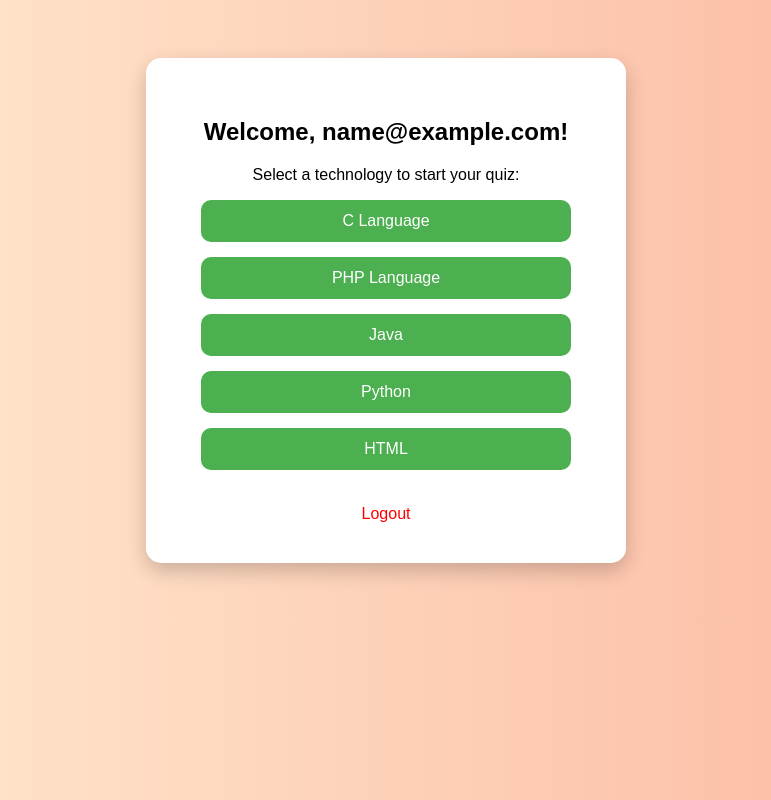
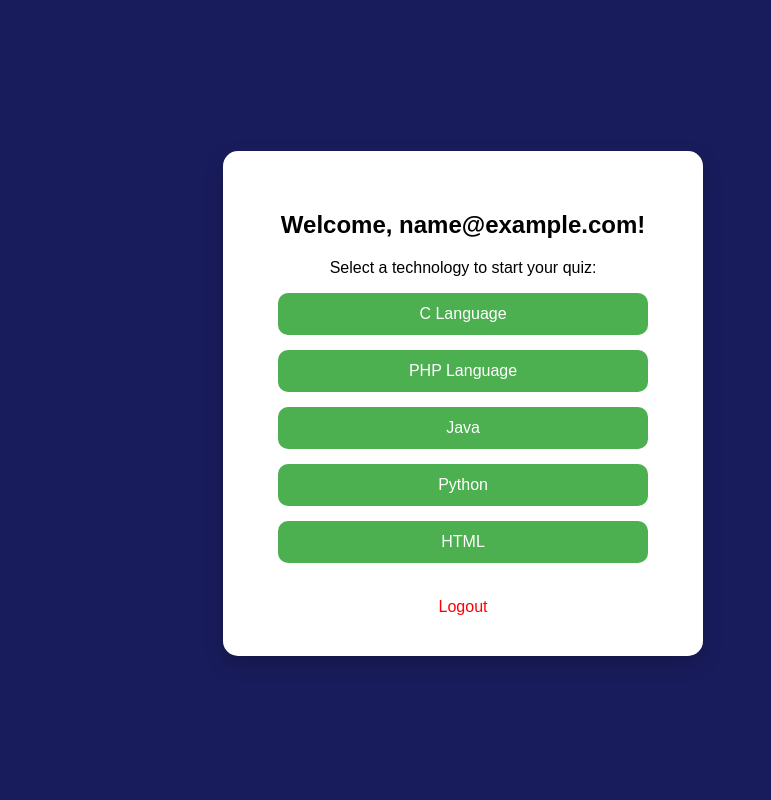
Before and after one commit to ritesh7860/Personal_Quiz, a PHP site: page /language_Selection.php in a window 1280 px wide. Shown: the whole page, without its empty margins (254-1025 px from the left). Run offline with PHP 8.4, Linux system fonts and the light colour scheme; the visitor is signed in with stand-in values (Sample User, id 1).

Commit message:
minor changes

```diff
--- a/insert.php
+++ b/insert.php
@@ -101,8 +101,8 @@ if (isset($_POST['s1'])) {
                 <!-- <input class="border-1 p-1.5 rounded-sm" type="text" name="ans" placeholder="ans" /> -->
             </div>
             <div class="mt-3 flex justify-center gap-2">
-                <input class="px-25 py-2 text-[#191c5c] bg-gray-300 border-2 font-semibold border-[#191c5c] rounded-md cursor-pointer" type="reset" name="reset" value="Reset" />
-                <input class="px-25 py-2 bg-[#191c5c] text-white font-semibold rounded-md cursor-pointer" type="submit" name="s1" value="Save" />
+                <input class="px-[10%] py-2 text-[#191c5c] bg-gray-300 border-2 font-semibold border-[#191c5c] rounded-md cursor-pointer" type="reset" name="reset" value="Reset" />
+                <input class="px-[10%] py-2 bg-[#191c5c] text-white font-semibold rounded-md cursor-pointer" type="submit" name="s1" value="Save" />
             </div>
 
         </form>
--- a/language_Selection.php
+++ b/language_Selection.php
@@ -14,17 +14,19 @@ if (!isset($_SESSION['email'])) {
     <style>
         body {
             font-family: Arial, sans-serif;
-            background: linear-gradient(to right, #ffecd2, #fcb69f);
+            background: #191c5c;
             text-align: center;
             padding: 50px;
         }
         .container {
             background: white;
+            margin-top: 8%;
+            margin-left: 36%;
             border-radius: 15px;
             box-shadow: 0 8px 20px rgba(0,0,0,0.2);
             padding: 40px;
             width: 400px;
-            margin: auto;
+            /* margin: auto; */
         }
         h2 {
             margin-bottom: 20px;
--- a/quiz_1.php
+++ b/quiz_1.php
@@ -78,7 +78,7 @@ $question = $questions[$current];
     <title>Quiz</title>
     <style>
         body {
-            background: linear-gradient(to right, #74ebd5, #ACB6E5);
+            background: #191c5c;
             font-family: Arial, sans-serif;
             display: flex;
             justify-content: center;
--- a/welcome.php
+++ b/welcome.php
@@ -26,7 +26,7 @@
           <a href="admin_user.php" class="text-gray-200 hover:text-blue-600 font-semibold">Users</a>
           <a href="#" class="text-gray-200 hover:text-blue-600 font-semibold">Contact</a>
         </div>
-        <div>
+        <div class="hidden md:flex space-x-8">
           <a href="Logout.php" class="text-gray-200 hover:text-blue-600 font-semibold">Logout</a>
         </div>
 
@@ -49,6 +49,7 @@
       <a href="#" class="block px-4 py-2 text-gray-200 hover:bg-gray-100 font-semibold">About</a>
       <a href="#" class="block px-4 py-2 text-gray-200 hover:bg-gray-100 font-semibold">Services</a>
       <a href="#" class="block px-4 py-2 text-gray-200 hover:bg-gray-100 font-semibold">Contact</a>
+      <a href="#" class="block px-4 py-2 text-gray-200 hover:bg-gray-100 font-semibold">Logout</a>
     </div>
   </nav>
 
```
